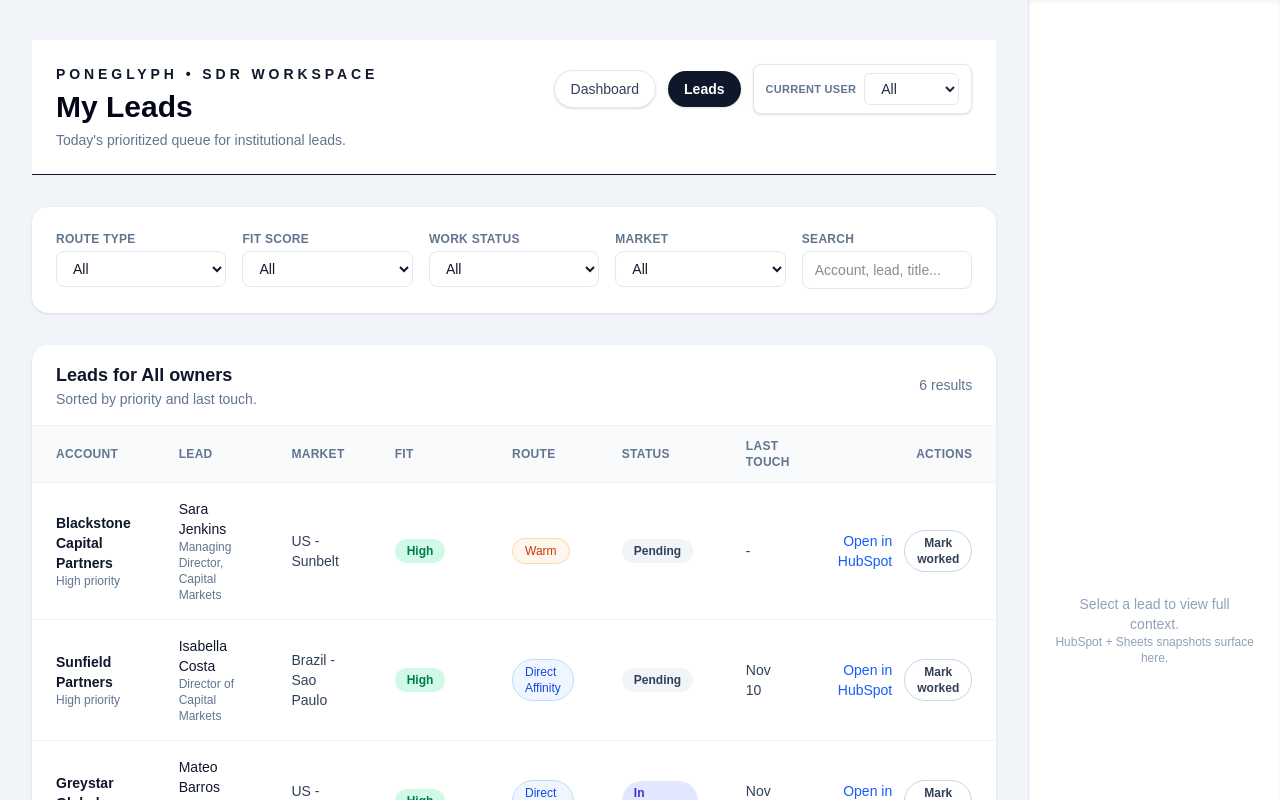
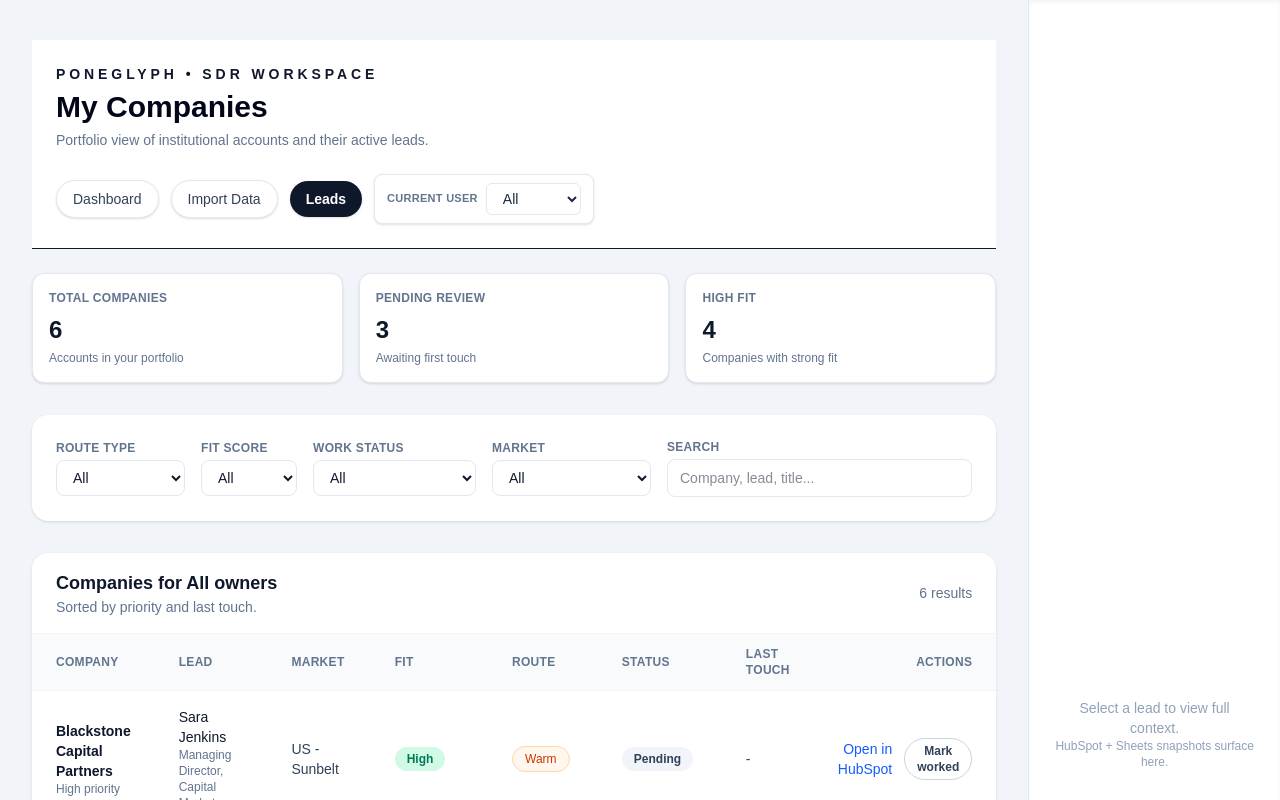
Before and after one commit to dcampos0601/poneglyph, a Next.js app: page /accounts in a window 1280 px wide. Shown: the top 800 px of the page. Built offline with nearby package versions, Linux system fonts and the light colour scheme.

Commit message:
feat: polish accounts view as companies with import button

```diff
--- a/app/accounts/page.tsx
+++ b/app/accounts/page.tsx
@@ -89,7 +89,7 @@ export default function AccountsPage() {
       })
       .catch(() => {
         if (!isActive) return;
-        setError("Unable to load leads right now. Please try again shortly.");
+        setError("Unable to load companies right now. Please try again shortly.");
         setLeads([]);
       })
       .finally(() => {
@@ -125,11 +125,15 @@ export default function AccountsPage() {
   };
 
   const tableStateMessage = useMemo(() => {
-    if (isLoading) return "Loading leads...";
+    if (isLoading) return "Loading companies...";
     if (error) return error;
-    if (!leads.length) return "No leads match the selected filters.";
+    if (!leads.length) return "No companies match the selected filters.";
     return null;
   }, [isLoading, error, leads.length]);
+
+  const totalCompanies = leads.length;
+  const pendingCount = leads.filter((l) => l.workStatus === "Pending").length;
+  const highFitCount = leads.filter((l) => l.fitScore === "High").length;
 
   return (
     <div className="flex min-h-screen bg-slate-100 text-slate-900">
@@ -140,8 +144,10 @@ export default function AccountsPage() {
               <p className="text-sm font-semibold uppercase tracking-[0.28em] text-slate-900">
                 Poneglyph • SDR Workspace
               </p>
-              <h1 className="text-3xl font-bold text-slate-950 leading-tight">My Leads</h1>
-              <p className="text-sm text-slate-500">Today&apos;s prioritized queue for institutional leads.</p>
+              <h1 className="text-3xl font-bold text-slate-950 leading-tight">My Companies</h1>
+              <p className="text-sm text-slate-500">
+                Portfolio view of institutional accounts and their active leads.
+              </p>
             </div>
             <div className="flex flex-wrap items-center justify-end gap-3">
               <Link
@@ -149,6 +155,12 @@ export default function AccountsPage() {
                 className="inline-flex items-center rounded-full border border-slate-200 bg-white px-4 py-2 text-sm font-medium text-slate-700 shadow-sm transition hover:bg-slate-50"
               >
                 Dashboard
+              </Link>
+              <Link
+                href="/import"
+                className="inline-flex items-center rounded-full border border-slate-200 bg-white px-4 py-2 text-sm font-medium text-slate-700 shadow-sm transition hover:bg-slate-50"
+              >
+                Import Data
               </Link>
               <Link
                 href="/sales"
@@ -176,8 +188,26 @@ export default function AccountsPage() {
           </div>
         </header>
 
+        <section className="mt-6 grid gap-4 md:grid-cols-3">
+          <div className="rounded-xl border border-slate-200 bg-white p-4 shadow-sm">
+            <p className="text-xs font-semibold uppercase tracking-wide text-slate-500">Total Companies</p>
+            <div className="mt-2 text-2xl font-bold text-slate-900">{totalCompanies}</div>
+            <p className="text-xs text-slate-500 mt-1">Accounts in your portfolio</p>
+          </div>
+          <div className="rounded-xl border border-slate-200 bg-white p-4 shadow-sm">
+            <p className="text-xs font-semibold uppercase tracking-wide text-slate-500">Pending Review</p>
+            <div className="mt-2 text-2xl font-bold text-slate-900">{pendingCount}</div>
+            <p className="text-xs text-slate-500 mt-1">Awaiting first touch</p>
+          </div>
+          <div className="rounded-xl border border-slate-200 bg-white p-4 shadow-sm">
+            <p className="text-xs font-semibold uppercase tracking-wide text-slate-500">High Fit</p>
+            <div className="mt-2 text-2xl font-bold text-slate-900">{highFitCount}</div>
+            <p className="text-xs text-slate-500 mt-1">Companies with strong fit</p>
+          </div>
+        </section>
+
         <section className="mt-8 rounded-2xl bg-white p-6 shadow-sm">
-          <div className="grid gap-4 lg:grid-cols-5">
+          <div className="flex flex-wrap items-center gap-4">
             <div className="flex flex-col gap-1">
               <SectionLabel label="Route Type" />
               <select
@@ -234,11 +264,11 @@ export default function AccountsPage() {
                 ))}
               </select>
             </div>
-            <div className="flex flex-col gap-1 lg:col-span-1">
+            <div className="flex flex-col gap-1 flex-1 min-w-[180px]">
               <SectionLabel label="Search" />
               <input
                 type="text"
-                placeholder="Account, lead, title..."
+                placeholder="Company, lead, title..."
                 className="rounded-lg border border-slate-200 px-3 py-2 text-sm focus:border-blue-500 focus:outline-none"
                 value={searchTerm}
                 onChange={(event) => setSearchTerm(event.target.value)}
@@ -251,7 +281,7 @@ export default function AccountsPage() {
           <div className="flex items-center justify-between border-b border-slate-100 px-6 py-4">
             <div>
               <h2 className="text-lg font-semibold text-slate-900">
-                Leads for {currentOwner === "All" ? "All owners" : currentOwner}
+                Companies for {currentOwner === "All" ? "All owners" : currentOwner}
               </h2>
               <p className="text-sm text-slate-500">Sorted by priority and last touch.</p>
             </div>
@@ -261,7 +291,7 @@ export default function AccountsPage() {
             <table className="min-w-full divide-y divide-slate-100 text-sm">
               <thead className="bg-slate-50 text-left text-xs font-semibold uppercase tracking-wide text-slate-500">
                 <tr>
-                  <th className="px-6 py-3">Account</th>
+                  <th className="px-6 py-3">Company</th>
                   <th className="px-6 py-3">Lead</th>
                   <th className="px-6 py-3">Market</th>
                   <th className="px-6 py-3">Fit</th>
```
